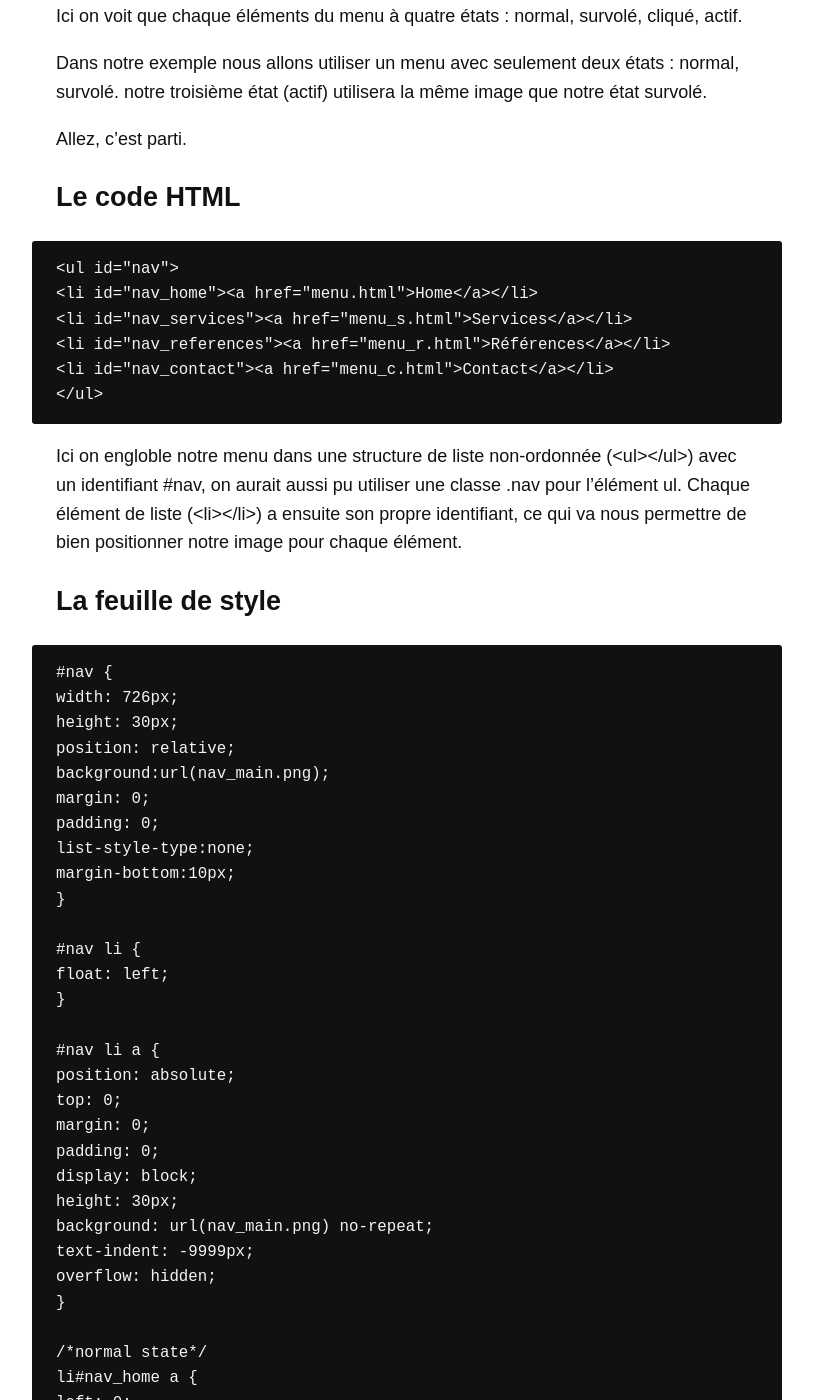
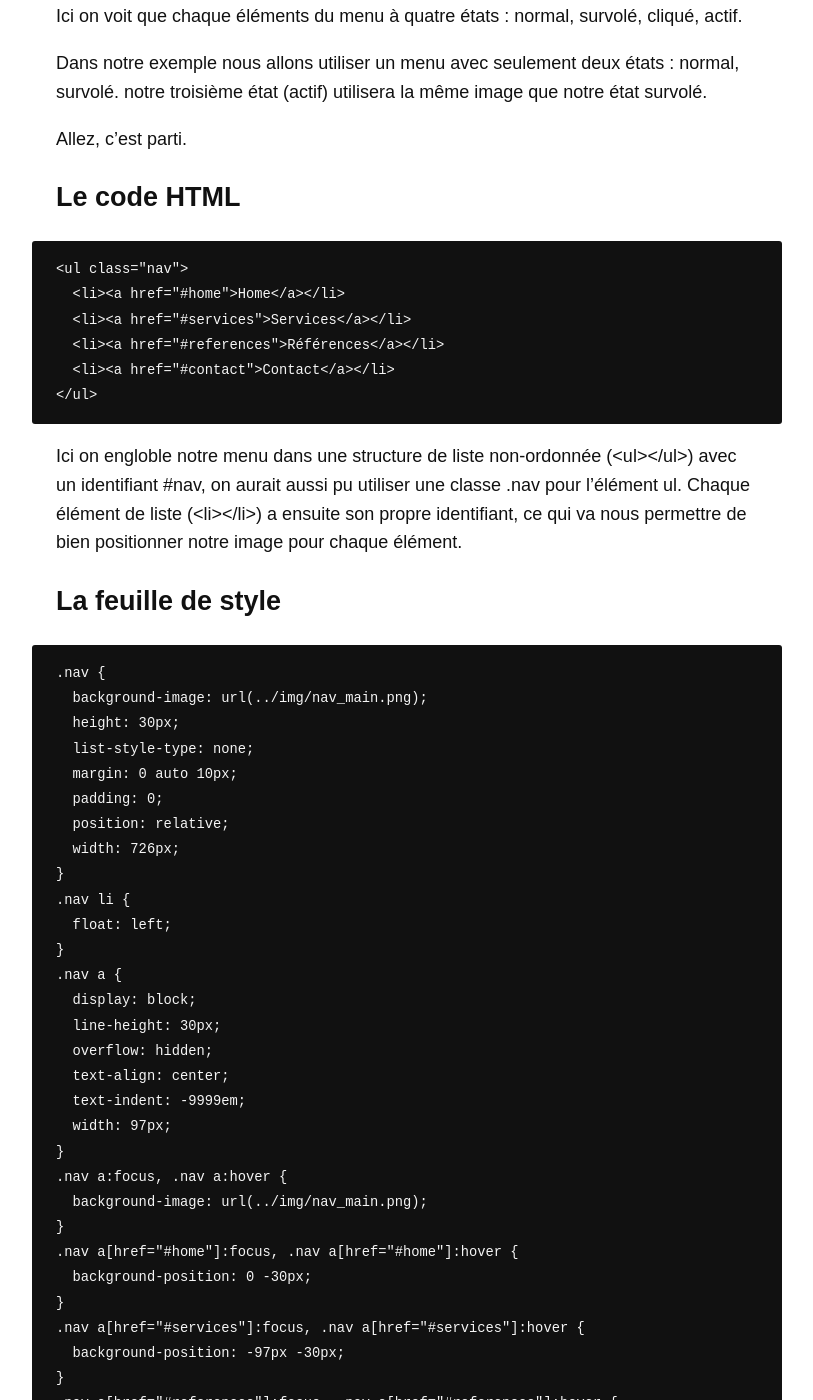
Before and after one commit to nighcrawl/blog-template, a Jekyll site: the page built from _source/_posts/2009-06-04-creer-un-menu-horizontal-avec-des-sprites-css.md, in a window 1280 px wide and 1400 px high, scrolled down 1229 px. Shown: the whole window, without its empty margins (233-1046 px from the left). Built offline with Jekyll 4.4.1, drawn with Linux system fonts in a browser that asks for light colours; some web fonts are replaced; some of the changed text lies outside the part shown; grey boxes are pictures that could not be loaded.

Commit message:
modifie les articles

```diff
--- a/_source/_posts/2009-06-04-creer-un-menu-horizontal-avec-des-sprites-css.md
+++ b/_source/_posts/2009-06-04-creer-un-menu-horizontal-avec-des-sprites-css.md
@@ -38,116 +38,60 @@ Allez, c&rsquo;est parti.
 
 ## Le code HTML
 
-<pre class="brush:html">&lt;ul id="nav"&gt;
-&lt;li id="nav_home"&gt;&lt;a href="menu.html"&gt;Home&lt;/a&gt;&lt;/li&gt;
-&lt;li id="nav_services"&gt;&lt;a href="menu_s.html"&gt;Services&lt;/a&gt;&lt;/li&gt;
-&lt;li id="nav_references"&gt;&lt;a href="menu_r.html"&gt;Références&lt;/a&gt;&lt;/li&gt;
-&lt;li id="nav_contact"&gt;&lt;a href="menu_c.html"&gt;Contact&lt;/a&gt;&lt;/li&gt;
-&lt;/ul&gt;</pre>
+    <ul class="nav">
+      <li><a href="#home">Home</a></li>
+      <li><a href="#services">Services</a></li>
+      <li><a href="#references">Références</a></li>
+      <li><a href="#contact">Contact</a></li>
+    </ul>
 
 Ici on engloble notre menu dans une structure de liste non-ordonnée (<ul></ul>) avec un identifiant #nav, on aurait aussi pu utiliser une classe .nav pour l&rsquo;élément ul. Chaque élément de liste (<li></li>) a ensuite son propre identifiant, ce qui va nous permettre de bien positionner notre image pour chaque élément.
 
 ## La feuille de style
 
-<pre class="brush:css">#nav {
-width: 726px;
-height: 30px;
-position: relative;
-background:url(nav_main.png);
-margin: 0;
-padding: 0;
-list-style-type:none;
-margin-bottom:10px;
-}
-
-#nav li {
-float: left;
-}
-
-#nav li a {
-position: absolute;
-top: 0;
-margin: 0;
-padding: 0;
-display: block;
-height: 30px;
-background: url(nav_main.png) no-repeat;
-text-indent: -9999px;
-overflow: hidden;
-}
-
-/*normal state*/
-li#nav_home a {
-left: 0;
-width: 97px;
-background-position: 0 0;
-}
-
-li#nav_services a {
-left: 97px;
-width: 97px;
-background-position: -97px 0;
-}
-
-li#nav_references a {
-left: 194px;
-width: 97px;
-background-position: -194px 0;
-}
-
-li#nav_contact a {
-left: 291px;
-width: 97px;
-background-position: -291px 0;
-}
-
-/*hover state*/
-li#nav_home a:hover {
-background-position: 0 -30px;
-}
-
-li#nav_services a:hover {
-background-position: -97px -30px;
-}
-
-li#nav_references a:hover {
-background-position: -194px -30px;
-}
-
-li#nav_contact a:hover {
-background-position: -291px -30px;
-}
-
-/*current state*/
-#body_home li#nav_home a{
-background-position: 0 -30px;
-}
-
-#body_services li#nav_services a {
-background-position: -97px -30px;
-}
-
-#body_references li#nav_references a {
-background-position: -194px -30px;
-}
-#body_contact li#nav_contact a {
-background-position: -291px -30px;
-}</pre>
+    .nav {
+      background-image: url(../img/nav_main.png);
+      height: 30px;
+      list-style-type: none;
+      margin: 0 auto 10px;
+      padding: 0;
+      position: relative;
+      width: 726px;
+    }
+    .nav li {
+      float: left;
+    }
+    .nav a {
+      display: block;
+      line-height: 30px;
+      overflow: hidden;
+      text-align: center;
+      text-indent: -9999em;
+      width: 97px;
+    }
+    .nav a:focus, .nav a:hover {
+      background-image: url(../img/nav_main.png);
+    }
+    .nav a[href="#home"]:focus, .nav a[href="#home"]:hover {
+      background-position: 0 -30px;
+    }
+    .nav a[href="#services"]:focus, .nav a[href="#services"]:hover {
+      background-position: -97px -30px;
+    }
+    .nav a[href="#references"]:focus, .nav a[href="#references"]:hover {
+      background-position: -194px -30px;
+    }
+    .nav a[href="#contact"]:focus, .nav a[href="#contact"]:hover {
+      background-position: -291px -30px;
+    }
 
 On voit ici que tout ce joue avec l&rsquo;attribut background-position qui permet de donner les coordonnées permettant d&rsquo;afficher la bonne partie de l&rsquo;image. Ainsi, comme chaque bouton a les dimensions 97&#215;30, si l&rsquo;on veu afficher l&rsquo;état survolé du troisième élément, nous devrons postionner l&rsquo;image à -30px pour l&rsquo;axe verticale de l&rsquo;image, et -194px pour l&rsquo;axe horizontal (97&#215;97) ainsi on affichera 97px à partir du 195ième pixel de notre image.
 
 <img class="alignnone  wp-image-262" title="dimensions_menu" alt="dimensions_menu" src="/contents/uploads/2009/06/dimensions_menu.jpg?fit=448%2C93" data-recalc-dims="1" />
 
-Pour que le bouton du menu soit activé lorsque l&rsquo;on se trouve sur la page active, il suffit, grâce à notre CSS, de définir un identifiant pour la balise de notre page, ainsi si l&rsquo;on se trouve sur la page Références, notre balise sera :
+Pour que le bouton du menu soit activé lorsque l&rsquo;on se trouve sur la page active, il suffira, grâce à notre CSS, de définir un identifiant pour la balise <body> de notre page, ainsi si l&rsquo;on se trouve sur la page Références, notre balise sera par exemple :
 
-<pre class="brush:html">&lt;body id="body_references"&gt;</pre>
+    <body id="page-references">
 
-<div>
-  <h2>
-    Fichiers source
-  </h2>
-
-  <p>
-    <a class="demo_link" href="http://chierchia.fr/fichiers/menusprites/menu.php">Voir la démo</a> <a class="download_link" title="Télécharger les fichiers sur GitHub" href="https://github.com/nighcrawl/demo.chierchia.fr/tree/master/menusprites" target="_blank">Télécharger les fichiers</a>
-  </p>
-</div>
+## Fichiers source
+[Voir la démo](https://nighcrawl.github.io/css-sprite-menu/) ou [Télécharger les fichiers](https://github.com/nighcrawl/css-sprite-menu).
--- a/package.json
+++ b/package.json
@@ -10,6 +10,7 @@
     "browser-sync": "^2.18.8",
     "gulp": "^3.9.1",
     "gulp-compass": "^2.1.0",
+    "gulp-delete-unused-images": "0.0.4",
     "gulp-imagemin": "^3.1.1",
     "lodash": "^4.17.4"
   }
```
Also changed, not shown: _source/_posts/2010-01-11-creer-un-panneau-de-login-coulissant-avec-jquery.md (+43 -42 lines), _source/_posts/2010-07-28-menu-lava-lamp-jquery.md (+33 -39 lines), gulpfile.js (+11 -1 lines).
